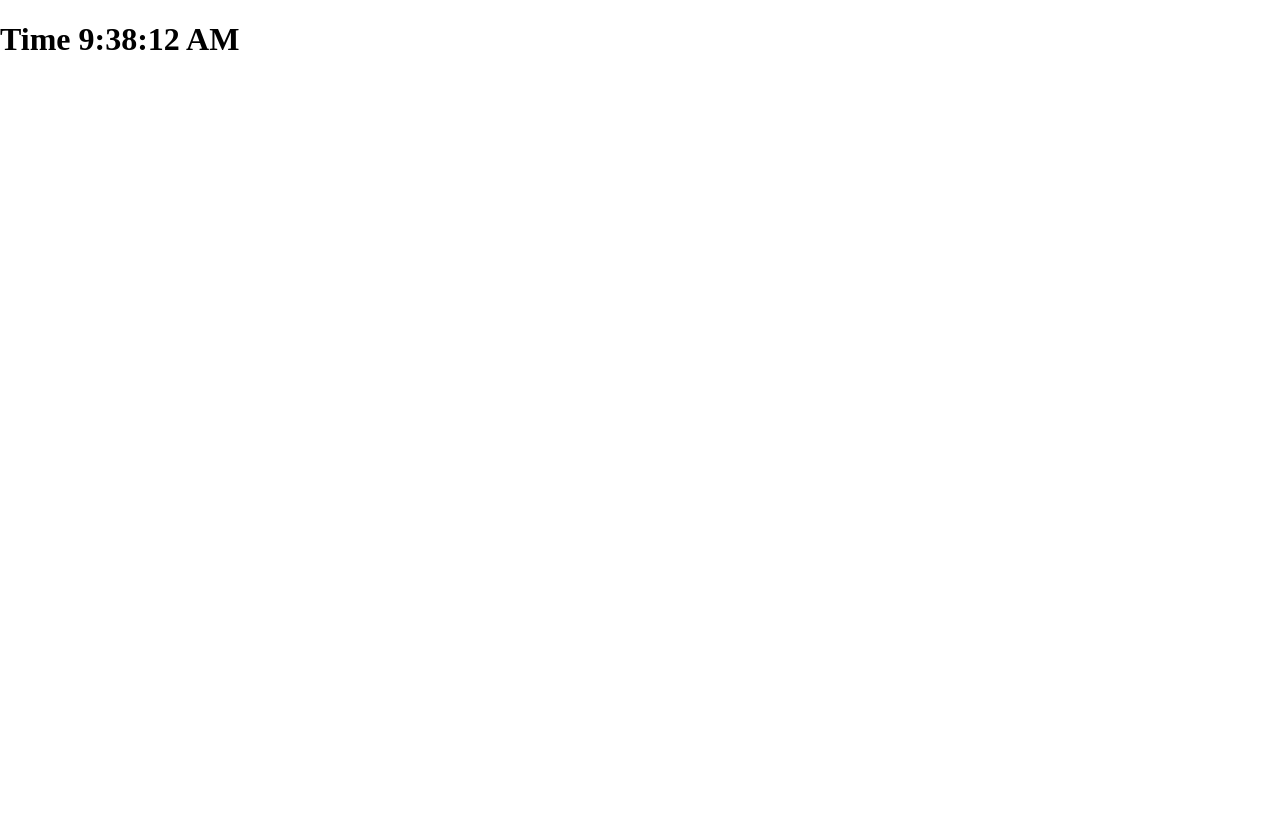
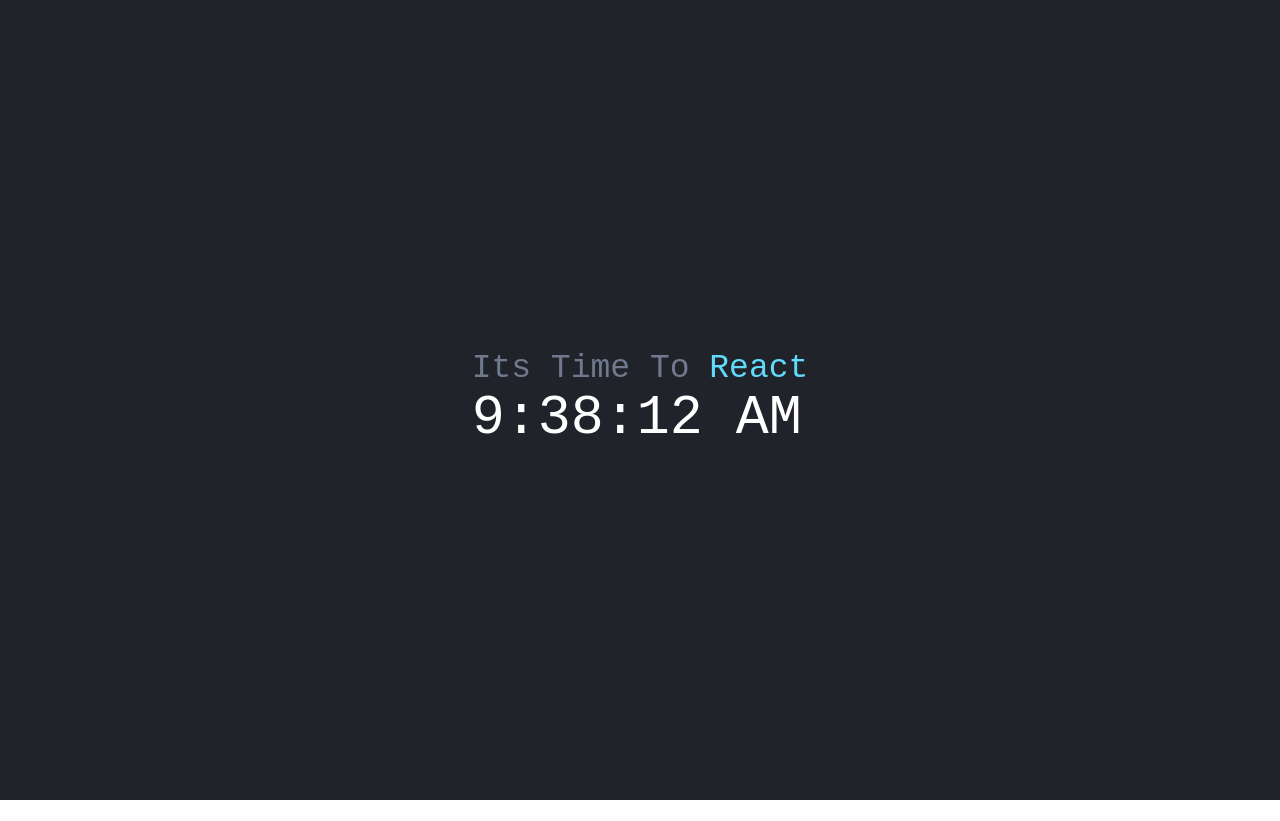
Before and after one commit to rainwalkr/react-starter, a React app: page / in a window 1280 px wide. After the commit the page ends 800 px from the top, so only its background shows below. Built offline with nearby package versions, Linux system fonts and the light colour scheme.

Commit message:
Sample app - clock

```diff
--- a/public/index.html
+++ b/public/index.html
@@ -3,7 +3,7 @@
 <head>
     <meta charset="UTF-8">
     <meta name="viewport" content="width=device-width, initial-scale=1.0">
-    <title>React-Starter</title>
+    <title>React Clock</title>
     <style>
         html,
         body {
@@ -12,6 +12,7 @@
 
         body {
             margin: unset;
+            font-family: monospace;
         }
 
         #app{
--- /dev/null
+++ b/src/app/App.css
@@ -0,0 +1,25 @@
+.d-flex{
+    display: flex;
+}
+
+.align-items-center{
+    align-items: center;
+}
+
+.justify-content-center{
+    justify-content: center;
+}
+
+.h-100{
+    height: 100%;
+}
+
+.container {
+    background: #20232a;
+    color: #fff;
+    height: 100%;
+}
+
+.primary-color{
+    color:#61dafb ;
+}
--- a/src/app/App.js
+++ b/src/app/App.js
@@ -1,28 +1,13 @@
 import React, { Component } from "react";
+import TimeToReact from "./TimeToReact/TimeToReact";
+
+import "./App.css";
 
 class App extends Component {
 
-    constructor(props) {
-        super(props)
-        this.state = {
-            currentTime: new Date()
-        }
-    }
-
-    tick() {
-        this.setState({
-            currentTime: new Date()
-        });
-    }
-
-    componentDidMount() {
-        this.interval = setInterval(() => this.tick(), 1000);
-    }
-
-
     render() {
-        return <div>
-            <h1>Time {this.state.currentTime.toLocaleTimeString()}</h1>
+        return <div className="container">
+            <TimeToReact />
         </div>
     }
 }
--- /dev/null
+++ b/src/app/TimeToReact/TimeToReact.css
@@ -0,0 +1,8 @@
+.catchy-text{
+    font-size: 33px;
+    color: #70798d;
+}
+
+.time{
+    font-size: 55px;
+}
--- /dev/null
+++ b/src/app/TimeToReact/TimeToReact.jsx
@@ -0,0 +1,34 @@
+import React,{ Component } from "react"
+
+import "./TimeToReact.css"
+
+class TimeToReact extends Component {
+
+    constructor(props) {
+        super(props)
+        this.state = {
+            currentTime: new Date()
+        }
+    }
+
+    tick() {
+        this.setState({
+            currentTime: new Date()
+        });
+    }
+
+    componentDidMount() {
+        this.interval = setInterval(() => this.tick(), 1000);
+    }
+
+    render(){
+        return <div className="d-flex align-items-center justify-content-center h-100">
+            <div>
+                <div className="catchy-text">Its Time To <span className="primary-color">React</span></div>
+                <div className="time">{this.state.currentTime.toLocaleTimeString()}</div>
+            </div>
+        </div>
+    }
+}
+
+export default TimeToReact;
--- a/src/index.js
+++ b/src/index.js
@@ -1,6 +1,6 @@
 import React from "react";
 import ReactDOM from 'react-dom'
 
-import App from "./app/App";
+import App from "./App/App";
 
 ReactDOM.render(<App />,document.getElementById('app'))
--- a/webpack.config.js
+++ b/webpack.config.js
@@ -10,7 +10,7 @@
     module: {
         rules: [
             {
-                test: /\.js$/,
+                test:/\.(js|jsx)$/,
                 exclude: /node_modules/,
                 use: {
                     loader: 'babel-loader'
@@ -25,6 +25,9 @@
             }
         ]
     },
+    resolve:{
+        extensions:['.js','.jsx']
+    },
     plugins: [
         new HtmlWebpackPlugin({
             template:'./public/index.html'
```
